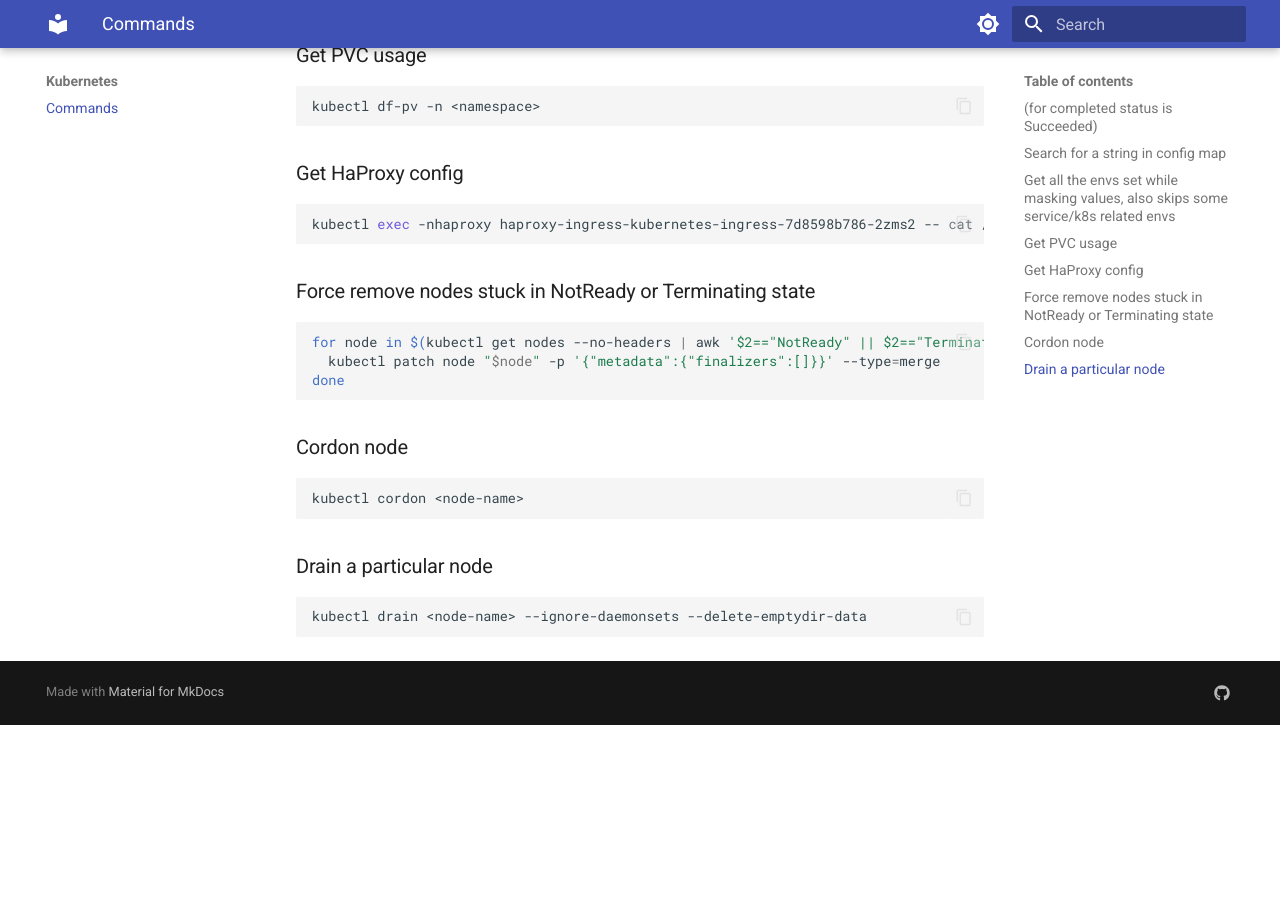
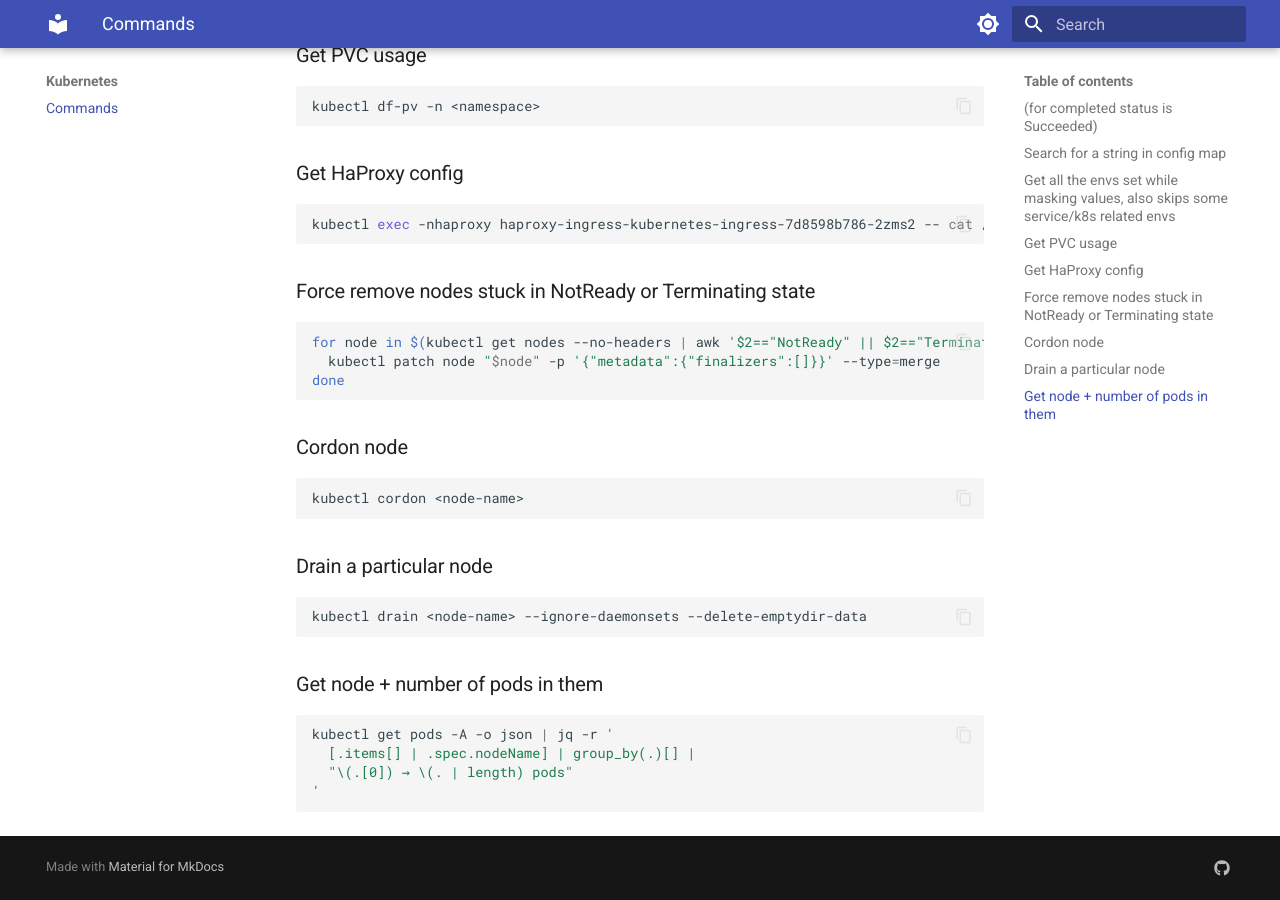
Before and after one commit to Fluder-Paradyne/cmds, an MkDocs documentation site: the page built from docs/k8s/commands.md, in a window 1280 px wide and 900 px high, scrolled down 1048 px. Built offline with MkDocs 1.6.1 and Material for MkDocs 9.7.7, drawn with Linux system fonts in a browser that asks for light colours; before the commit the page ends 1773 px from its top, so only the background shows below that.

Commit message:
cmd to get nodes and number of pods in them

````diff
--- a/docs/k8s/commands.md
+++ b/docs/k8s/commands.md
@@ -69,3 +69,11 @@ kubectl cordon <node-name>
 ```shell
 kubectl drain <node-name> --ignore-daemonsets --delete-emptydir-data
 ```
+
+### Get node + number of pods in them
+```shell
+kubectl get pods -A -o json | jq -r '
+  [.items[] | .spec.nodeName] | group_by(.)[] |
+  "\(.[0]) → \(. | length) pods"
+'
+```
````
